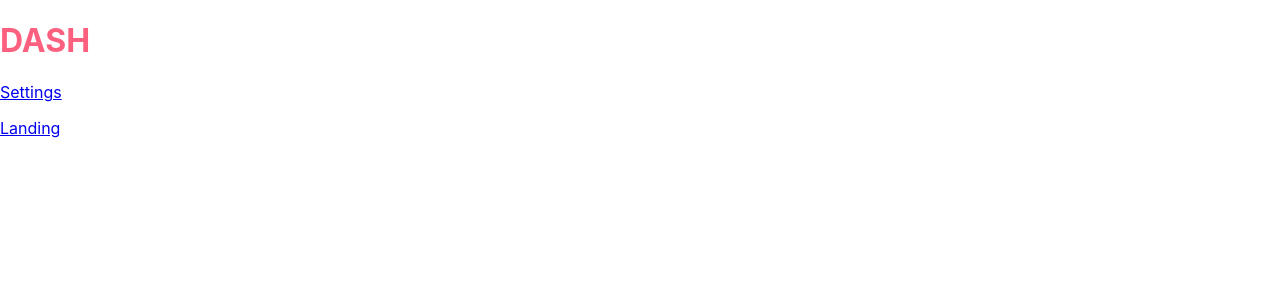
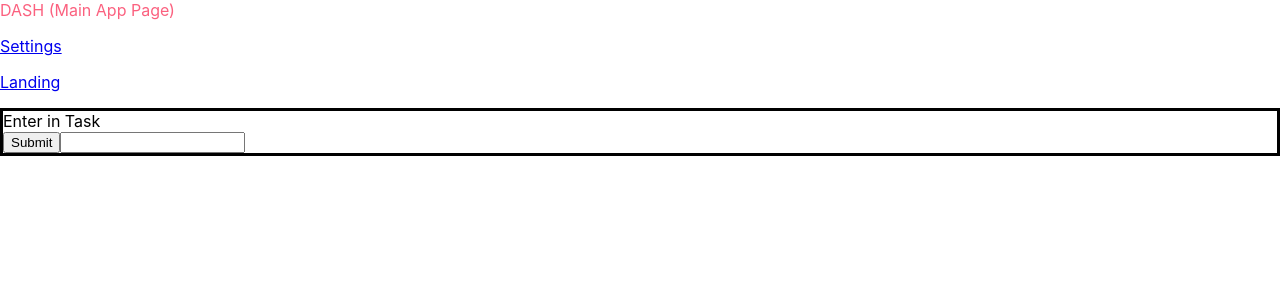
Before and after one commit to DavidDryja/WeeklyPlanner, a React app in the folder planner/: page /dash in a window 1280 px wide. Shown: the top 300 px of the page. Built offline with nearby package versions, Linux system fonts and the light colour scheme.

Commit message:
Added basic dash.

```diff
--- a/planner/src/components/Dash.js
+++ b/planner/src/components/Dash.js
@@ -1,17 +1,38 @@
-import React from 'react';
+import React, { Component } from 'react'
 import { Link } from 'react-router-dom';
 
 import styles from './Dash.module.css';
 
-class Dash extends React.Component {
+class Task extends React.Component {
   constructor(props) {
     super(props);
   }
+  render(){
+    return(
+        <div id = "task" className = {styles.task} onClick = {this.props.deleter}>
+          {this.props.text}
+        </div>
+    );
+  }
+}
+
+class Dash extends React.Component {
+    state = {
+      taskText: '',
+      tasks : [],
+    }
 
   render() {
+      let tasks =this.state.tasks.map((val, key) => {
+        return <Task key={key} text={val}
+        deleter={() => this.deleteTask(key)} />
+      }
+    )
+
     return (
     <div>
-        <h1 className={styles.dashHeader}>DASH</h1>
+        <div>
+        <h className={styles.dashHeader}>DASH (Main App Page)</h>
               <Link to="/settings">
                 <p>Settings</p>
               </Link>
@@ -19,8 +40,48 @@ class Dash extends React.Component {
                 <p>Landing</p>
               </Link>
           </div>
-    )
+
+        <div>
+            <div id = "app" className = {styles.app}>
+
+            {tasks}
+
+              <div className = "Enter">
+              Enter in Task
+              </div>
+
+                <button id= "button" className = {styles.button} onClick ={this.addTask.bind(this)} >Submit</button>
+
+                  <input type = "text"
+                  id = "textInput"
+                  className = {styles.textInput}
+                  value = {this.state.taskText}
+                  onChange = {taskText => this.updateTaskText(taskText)}
+                  >
+                  </input>
+            </div>
+          </div>
+      </div>
+  );
+
 }
+
+updateTaskText(taskText){
+  this.setState({taskText: taskText.target.value})
+}
+
+addTask(){
+  if (this.state.taskText === '') {return}
+  this.state.tasks.push(this.state.taskText);
+  this.setState({taskText: ''})
+}
+
+deleteTask(index){
+  this.state.tasks.splice(index,1);
+  this.setState({tasks: this.state.tasks})
+}
+
+
 }
 
 export default Dash;
--- a/planner/src/components/Dash.module.css
+++ b/planner/src/components/Dash.module.css
@@ -1,3 +1,28 @@
 .dashHeader {
   color: #fb617f;
 }
+.app{
+  border:solid;
+}
+
+.header {
+  font-size: 22px;
+  font-weight: bold;
+}
+
+.task {
+  padding: 10px;
+  margin: 100px;
+  border: solid 2px black;
+}
+
+.button{
+position: relative;
+margin: auto
+}
+
+.textInput {
+  position: relative;
+margin: auto
+
+}
```
Lines whose indentation alone changed are shown as unchanged.
